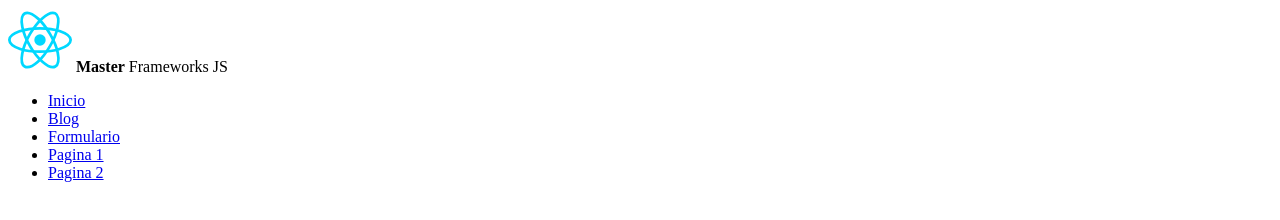
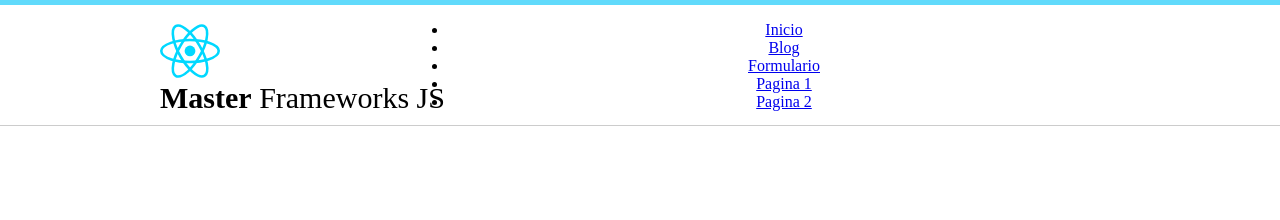
Before and after one commit to alejandropb36/master-frameworks-js, a plain HTML site: page Maquetacion/index.html in a window 1280 px wide. Drawn offline with Linux system fonts and the light colour scheme.

Commit message:
maquetacio: css de cabecera y nav

```diff
--- /dev/null
+++ b/Maquetacion/assets/css/styles.css
@@ -0,0 +1,36 @@
+body {
+    text-align: center;
+    margin: 0px;
+    padding: 0px;
+}
+
+#header {
+    height: 120px;
+    width: 100%;
+    background: white;
+    border-bottom: 1px solid #ccc;
+    border-top: 5px solid #61dafb;
+}
+
+.center {
+    width: 75%;
+    margin: 0px auto;
+}
+
+#logo {
+    width: 30%;
+    font-size: 30px;
+    float: left;
+}
+
+#logo img {
+    display: block;
+    float: left;
+    height: 60px;
+}
+
+#brand {
+    display: block;
+    margin: 0px;
+    float: left;
+}
--- a/Maquetacion/index.html
+++ b/Maquetacion/index.html
@@ -5,9 +5,12 @@
     <meta http-equiv="X-UA-Compatible" content="IE=edge">
     <meta name="viewport" content="width=device-width, initial-scale=1.0">
     <title>Maquetacion de master frameworks de js</title>
+
+    <!-- Css -->
+    <link rel="stylesheet" href="./assets/css/styles.css">
 </head>
 <body>
-    <header>
+    <header id="header">
         <div class="center">
             <!-- Logo -->
             <div id="logo">
```
